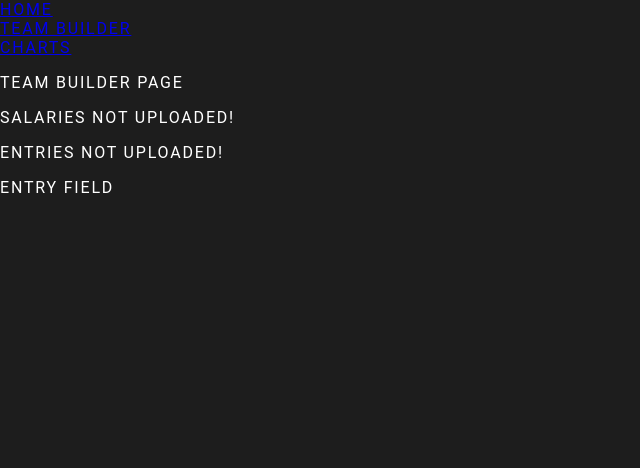
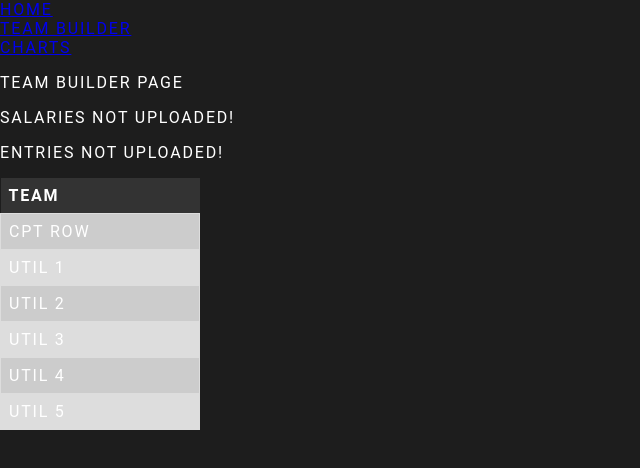
Before and after one commit to jtpank/dk-builder, a React (Create React App) app in the folder dk-app/: page /team-builder in a window 1280 px wide. Shown: the top 468 px of the page, without its empty margins (0-640 px from the left). Built offline with nearby package versions, Linux system fonts and the light colour scheme.

Commit message:
beginning drag and drop ~2.8 hours spent so far on the entire site

```diff
--- /dev/null
+++ b/dk-app/src/components/DragAndDrop.js
@@ -0,0 +1,30 @@
+import React from 'react';
+import { DragDropContext } from 'react-beautiful-dnd';
+import '../styles/styles.css';
+class DragAndDrop extends React.Component {
+    constructor(props){
+        super(props);
+        this.state = {
+
+        }
+      }
+    render() {
+        const mylists = ['todo', 'inProgress', "done"];
+        return(
+            <div className='splash-header'>
+                {/* https://blog.logrocket.com/adding-drag-and-drop-functionality-with-react-beautiful-dnd/ */}
+            <DragDropContext>
+                {/* <ListGrid>
+                    {mylists.map((listKey) => (
+                        <List elements={elements[listKey]} key={listKey} prefix={listKey} />
+                    ))}
+                </ListGrid>   */}
+            </DragDropContext>
+
+            </div>
+
+        );
+    }
+}
+
+export default DragAndDrop;
--- a/dk-app/src/components/EntryField.js
+++ b/dk-app/src/components/EntryField.js
@@ -5,7 +5,34 @@ class EntryField extends React.Component {
     render() {
         return(
             <div className='splash-header'>
-                <p>Entry field</p>
+                <table>
+                <thead>
+                    <tr>
+                    <th>Team</th>
+                    </tr>
+                </thead>
+                <tbody>
+                    <tr>
+                    <td>Cpt Row</td>
+                    </tr>
+                    <tr>
+                    <td>Util 1</td>
+                    </tr>
+                    <tr>
+                    <td>Util 2</td>
+                    </tr>
+                    <tr>
+                    <td>Util 3</td>
+                    </tr>
+                    <tr>
+                    <td>Util 4</td>
+                    </tr>
+                    <tr>
+                    <td>Util 5</td>
+                    </tr>
+                </tbody>
+                </table>
+
             </div>
 
         );
--- a/dk-app/src/routes/TeamBuilder.js
+++ b/dk-app/src/routes/TeamBuilder.js
@@ -1,5 +1,6 @@
 import React from 'react';
 import '../styles/styles.css';
+import DragAndDrop from '../components/DragAndDrop';
 import EntryField from '../components/EntryField';
 class TeamBuilder extends React.Component {
     constructor(props){
@@ -27,6 +28,9 @@ class TeamBuilder extends React.Component {
                 <p>{entries_disp}</p>
             </div>
             <EntryField></EntryField>
+            <div>
+                <DragAndDrop></DragAndDrop>
+            </div>
         </div>
         );
     }
--- a/dk-app/src/styles/styles.css
+++ b/dk-app/src/styles/styles.css
@@ -62,3 +62,32 @@
     background-size: cover;
     color: white;
   }
+  table {
+    border-collapse: collapse;
+    width: 100%;
+    max-width: 200px;
+  }
+
+  th {
+    background-color: #333;
+    color: #fff;
+    padding: 8px;
+    text-align: left;
+  }
+
+  tr:nth-child(even) {
+    background-color: #ddd;
+  }
+
+  tr:nth-child(odd) {
+    background-color: #ccc;
+  }
+
+  td {
+    padding: 8px;
+    border: 1px solid #ddd;
+  }
+
+.drag-div {
+    background-color: purple;
+}
```
